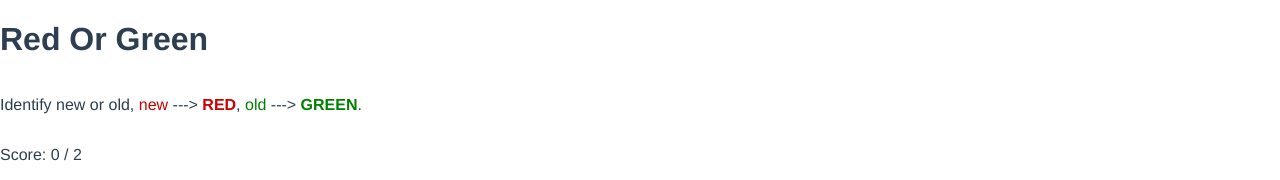
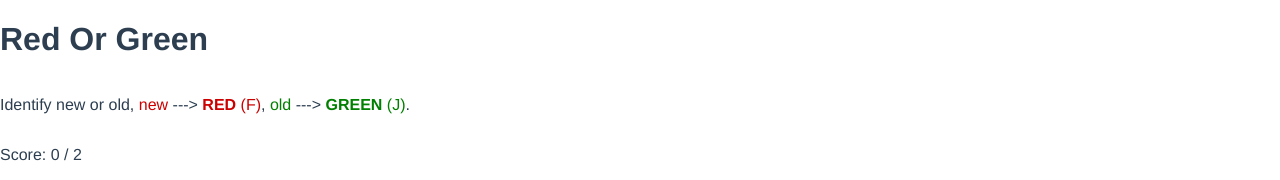
Before and after one commit to flying-musk/red-or-green, a Vue app: page / in a window 1280 px wide. Shown: the top 180 px of the page. Built offline with nearby package versions, Linux system fonts and the light colour scheme.

Commit message:
[red-or-green] Allow answering through keyboard: F, J.

```diff
--- a/src/components/RedOrGreen.vue
+++ b/src/components/RedOrGreen.vue
@@ -3,8 +3,9 @@
     <h1>Red Or Green</h1>
     <p>
       Identify new or old, <span class="title-red">new</span> --->
-      <b class="title-red">RED</b>, <span class="title-green">old</span> --->
-      <b class="title-green">GREEN</b>.
+      <b class="title-red">RED</b> <span class="title-red">(F)</span>,
+      <span class="title-green">old</span> --->
+      <b class="title-green">GREEN</b> <span class="title-green">(J)</span>.
     </p>
     <p>Score: {{ currentScore }} / {{ items.length }}</p>
     <div class="r-main" :data-error="error">
@@ -52,6 +53,16 @@ export default {
       count: 0,
       intervalId: 0,
     };
+  },
+  created() {
+    window.addEventListener('keydown', (e) => {
+      if (e.key === 'f') {
+        this.buttonClick(true);
+      }
+      if (e.key === 'j') {
+        this.buttonClick(false);
+      }
+    });
   },
   computed: {
     newItemType: function () {
```
Also changed, not shown: 1 other file (tests, documents, lock files or other folders).
